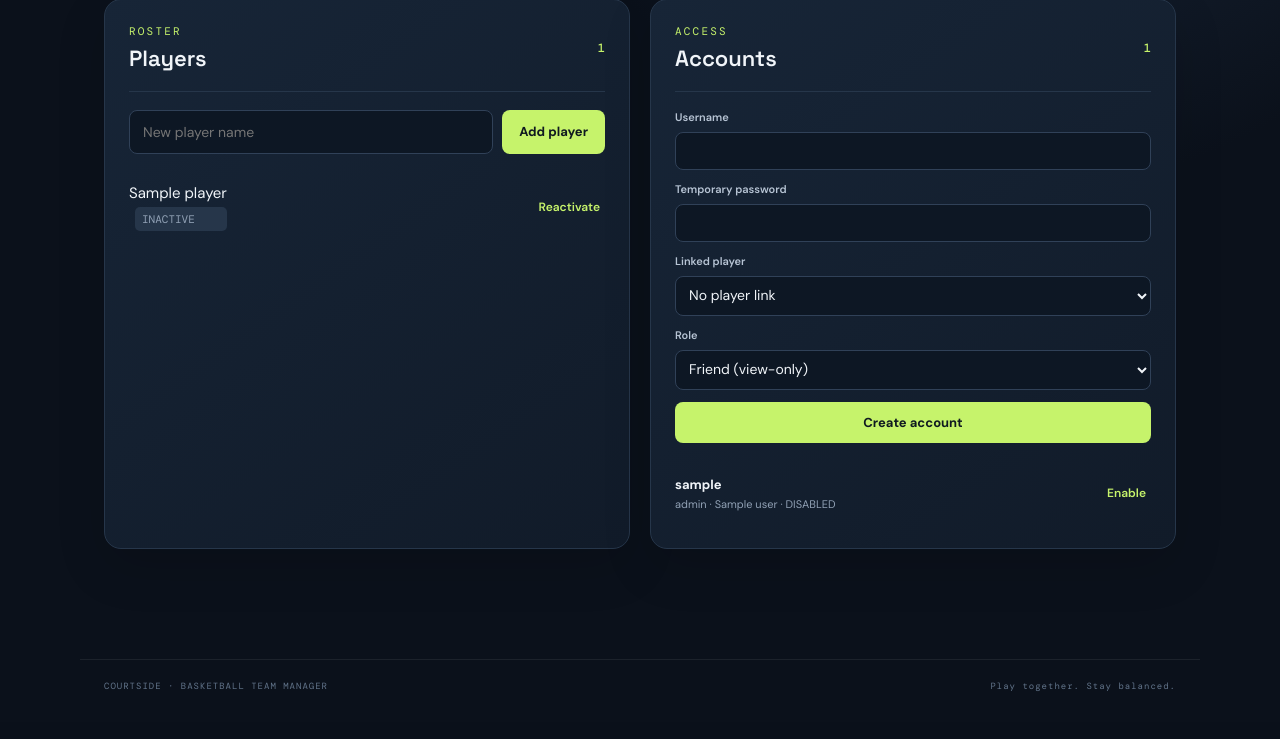
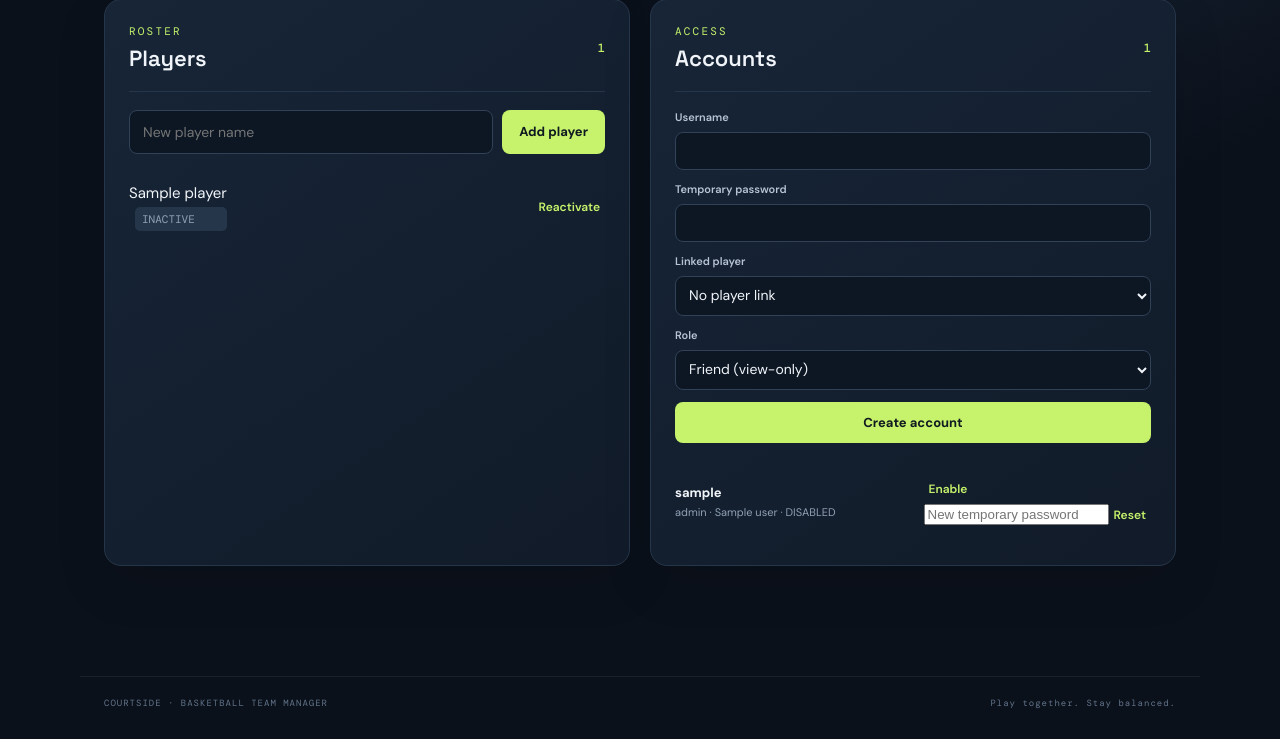
Before and after one commit to Hyagreev14/basketball-teams, a Flask app: template templates/manage.html in a window 1280 px wide. Shown: the part 391-1130 px from the top of the page. Before the commit the page ends 1082 px from the top, so only its background shows below. Run offline with Flask 3, Linux system fonts and the light colour scheme; the template is opened without the code that fills it: most values are stand-ins (such as "Sample title", 1, 10 or a date in 2020).

Commit message:
fix: complete v1 admin and editor workflows

```diff
--- a/templates/manage.html
+++ b/templates/manage.html
@@ -9,5 +9,5 @@
 <section class="panel"><div class="panel-title"><div><p class="eyebrow">ACCESS</p><h2>Accounts</h2></div><span class="count">{{ users|length }}</span></div>
 <form method="post" action="{{ url_for('manage_users') }}" class="stack compact"><input type="hidden" name="_csrf" value="{{ csrf_token() }}"><input type="hidden" name="action" value="create">
 <label>Username<input name="username" minlength="3" required></label><label>Temporary password<input name="password" type="password" minlength="10" required></label><label>Linked player <select name="player_id"><option value="">No player link</option>{% for p in players if p.active %}<option value="{{ p.id }}">{{ p.name }}</option>{% endfor %}</select></label><label>Role<select name="role"><option value="friend">Friend (view-only)</option><option value="admin">Administrator</option></select></label><button class="btn primary">Create account</button></form>
-<div class="simple-list">{% for u in users %}<div class="list-row account-row"><span><b>{{ u.username }}</b><small>{{ u.role }}{% if u.player_name %} · {{ u.player_name }}{% endif %}{% if not u.active %} · DISABLED{% endif %}</small></span>{% if u.id != current_user.id %}<form method="post" action="{{ url_for('manage_users') }}"><input type="hidden" name="_csrf" value="{{ csrf_token() }}"><input type="hidden" name="action" value="toggle"><input type="hidden" name="user_id" value="{{ u.id }}"><button class="text-button">{{ 'Enable' if not u.active else 'Disable' }}</button></form>{% endif %}</div>{% endfor %}</div></section></div>
+<div class="simple-list">{% for u in users %}<div class="list-row account-row"><span><b>{{ u.username }}</b><small>{{ u.role }}{% if u.player_name %} · {{ u.player_name }}{% endif %}{% if not u.active %} · DISABLED{% endif %}</small></span>{% if u.id != current_user.id %}<div class="user-actions"><form method="post" action="{{ url_for('manage_users') }}"><input type="hidden" name="_csrf" value="{{ csrf_token() }}"><input type="hidden" name="action" value="toggle"><input type="hidden" name="user_id" value="{{ u.id }}"><button class="text-button">{{ 'Enable' if not u.active else 'Disable' }}</button></form><form method="post" action="{{ url_for('manage_users') }}" class="reset-form"><input type="hidden" name="_csrf" value="{{ csrf_token() }}"><input type="hidden" name="action" value="reset"><input type="hidden" name="user_id" value="{{ u.id }}"><input type="password" name="password" minlength="10" placeholder="New temporary password" required><button class="text-button">Reset</button></form></div>{% endif %}</div>{% endfor %}</div></section></div>
 {% endblock %}
```
